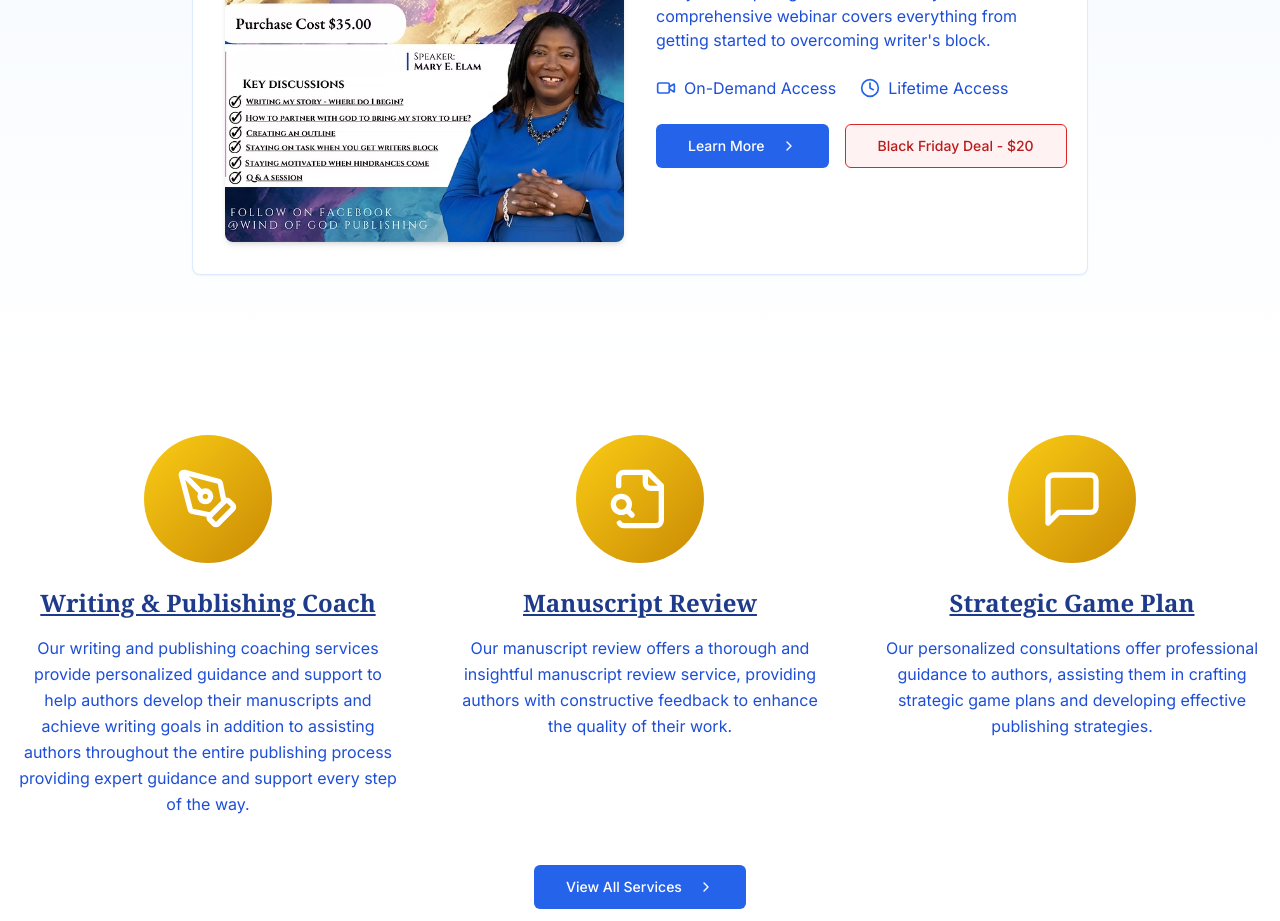
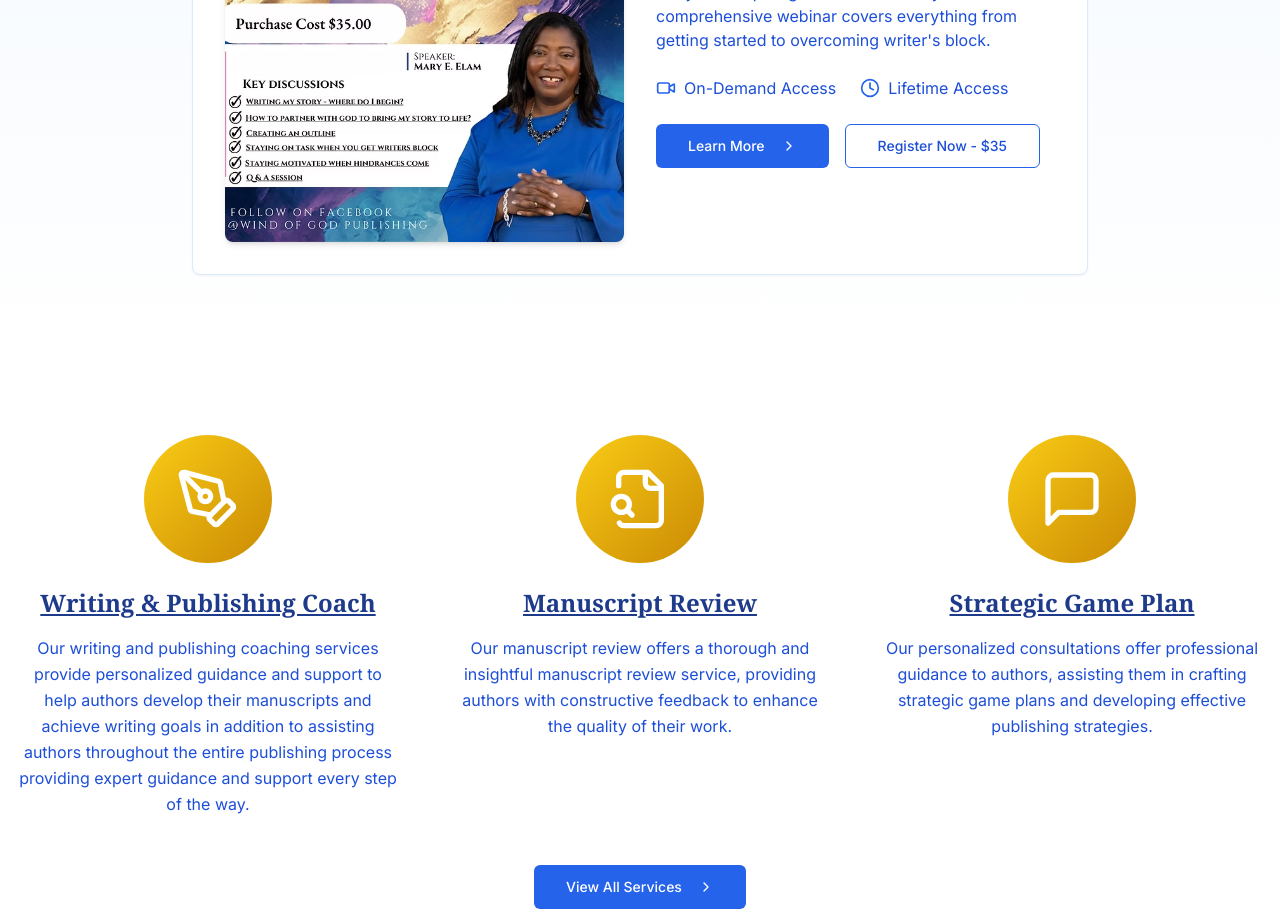
Before and after one commit to ZachBrownEP/windofgodpublishing, a Next.js app: page / in a window 1280 px wide. Shown: the part 2080-3001 px from the top of the page. Built offline with nearby package versions, Linux system fonts and the light colour scheme.

Commit message:
Remove Black Friday pricing from home page
Update Featured Course section button to show regular $35 price
and use standard blue styling instead of promotional red.

```diff
--- a/app/page.tsx
+++ b/app/page.tsx
@@ -178,9 +178,9 @@ export default function HomePage() {
                       <Button
                         size="lg"
                         variant="outline"
-                        className="border-red-600 text-red-700 hover:bg-red-50 bg-red-50"
+                        className="border-blue-600 text-blue-700 hover:bg-blue-50"
                       >
-                        Black Friday Deal - $20
+                        Register Now - $35
                       </Button>
                     </Link>
                   </div>
```
